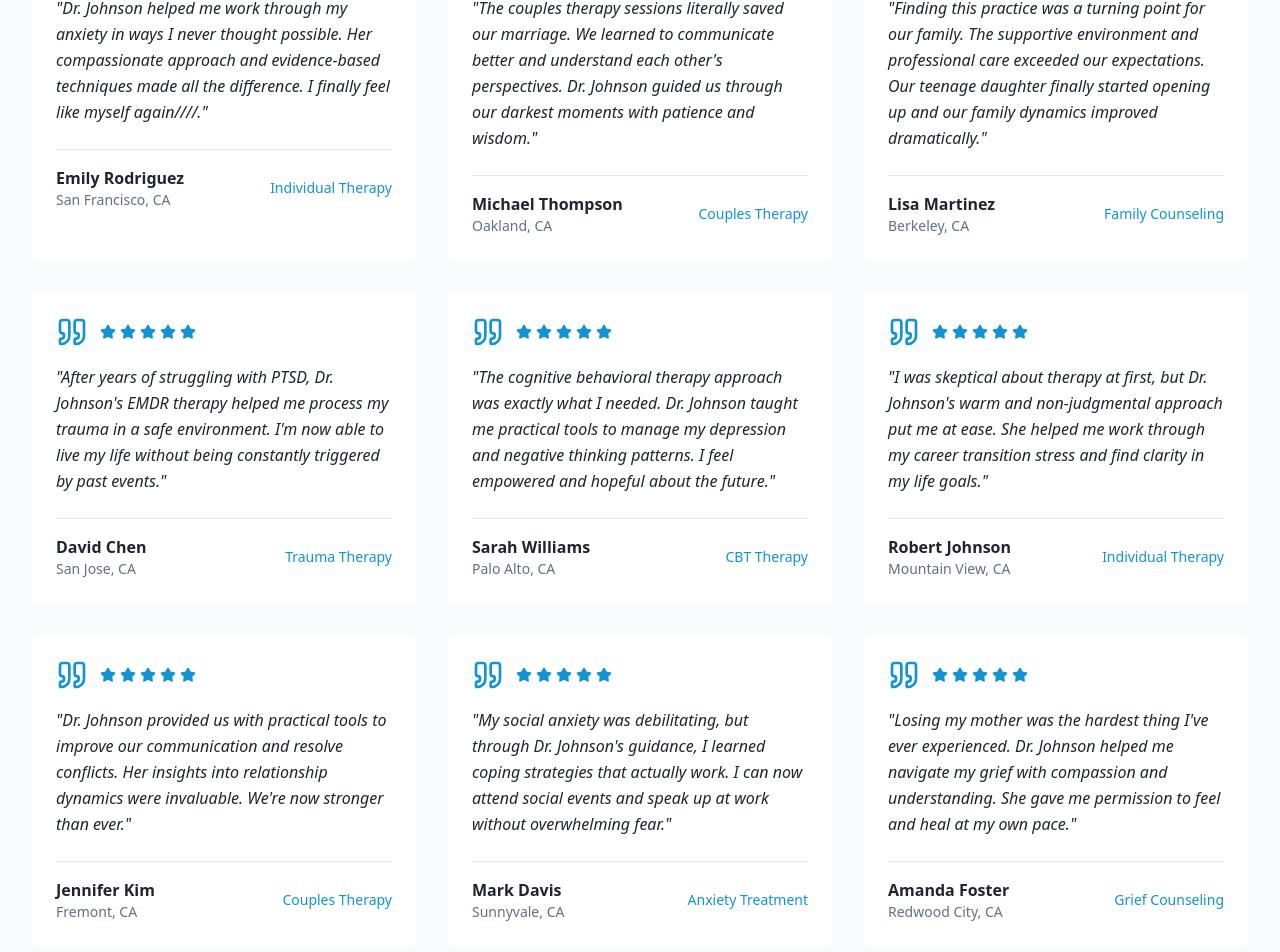
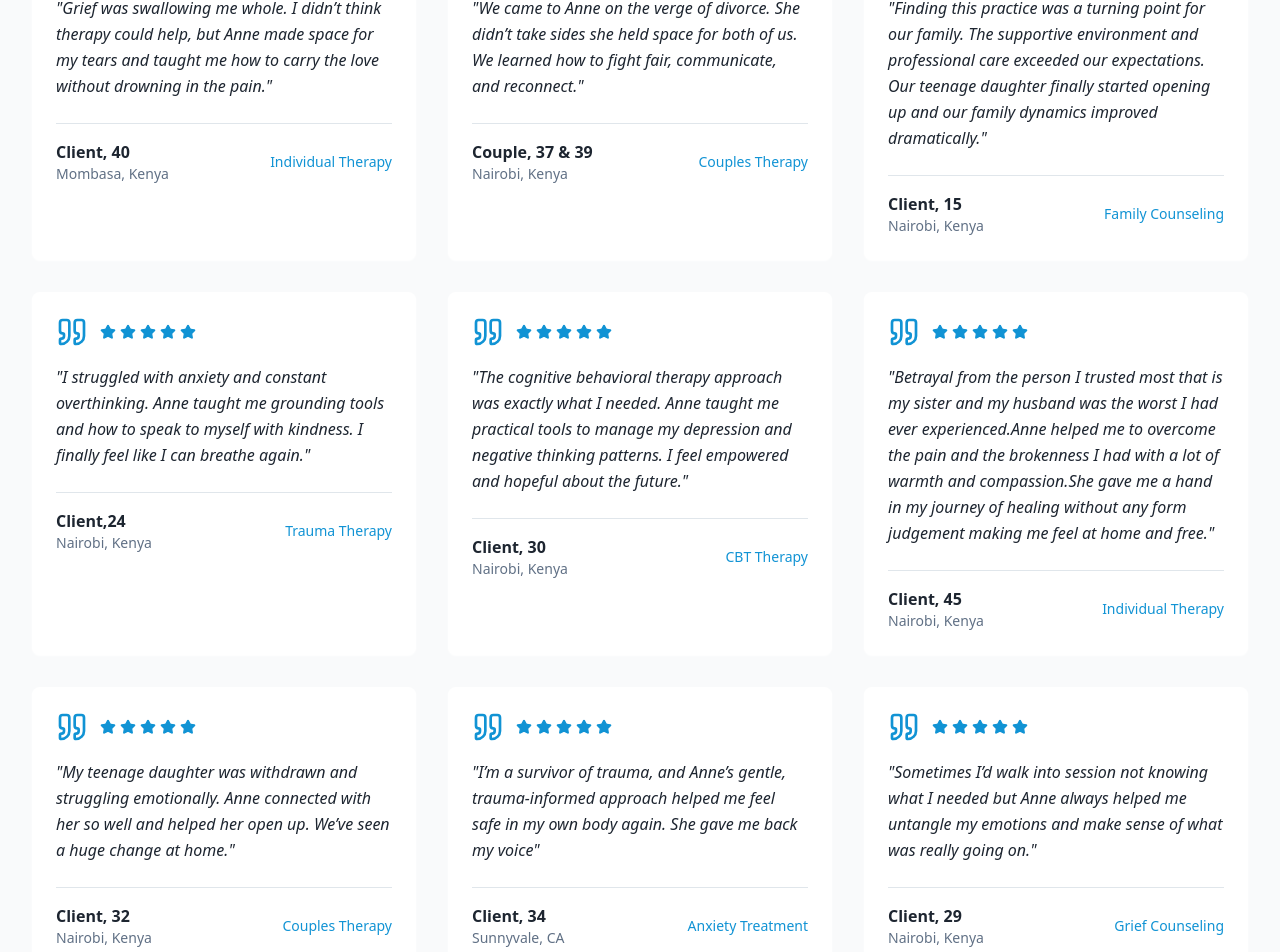
Before and after one commit to kiganyamburu/compassionate-wellbeing-site, a React (Vite) app: page /testimonials in a window 1280 px wide. Shown: the part 774-1726 px from the top of the page. Built offline with nearby package versions, Linux system fonts and the light colour scheme.

Commit message:
fix(testimonials):Adding testimonials

```diff
--- a/src/pages/Testimonials.tsx
+++ b/src/pages/Testimonials.tsx
@@ -6,67 +6,67 @@ import { Star, Quote, Heart, ArrowRight } from "lucide-react";
 const Testimonials = () => {
   const testimonials = [
     {
-      name: "Emily Rodriguez",
+      name: "Client, 40",
       service: "Individual Therapy",
-      text: "Dr. Johnson helped me work through my anxiety in ways I never thought possible. Her compassionate approach and evidence-based techniques made all the difference. I finally feel like myself again////.",
+      text: "Grief was swallowing me whole. I didn’t think therapy could help, but Anne made space for my tears and taught me how to carry the love without drowning in the pain.",
       rating: 5,
-      location: "San Francisco, CA"
+      location: "Mombasa, Kenya"
     },
     {
-      name: "Michael Thompson",
+      name: "Couple, 37 & 39",
       service: "Couples Therapy",
-      text: "The couples therapy sessions literally saved our marriage. We learned to communicate better and understand each other's perspectives. Dr. Johnson guided us through our darkest moments with patience and wisdom.",
+      text: "We came to Anne on the verge of divorce. She didn’t take sides  she held space for both of us. We learned how to fight fair, communicate, and reconnect.",
       rating: 5,
-      location: "Oakland, CA"
+      location: "Nairobi, Kenya"
     },
     {
-      name: "Lisa Martinez",
+      name: "Client, 15",
       service: "Family Counseling",
       text: "Finding this practice was a turning point for our family. The supportive environment and professional care exceeded our expectations. Our teenage daughter finally started opening up and our family dynamics improved dramatically.",
       rating: 5,
-      location: "Berkeley, CA"
+      location: "Nairobi, Kenya"
     },
     {
-      name: "David Chen",
+      name: "Client,24",
       service: "Trauma Therapy",
-      text: "After years of struggling with PTSD, Dr. Johnson's EMDR therapy helped me process my trauma in a safe environment. I'm now able to live my life without being constantly triggered by past events.",
+      text: "I struggled with anxiety and constant overthinking. Anne taught me grounding tools and how to speak to myself with kindness. I finally feel like I can breathe again.",
       rating: 5,
-      location: "San Jose, CA"
+      location: "Nairobi, Kenya"
     },
     {
-      name: "Sarah Williams",
+      name: "Client, 30",
       service: "CBT Therapy",
-      text: "The cognitive behavioral therapy approach was exactly what I needed. Dr. Johnson taught me practical tools to manage my depression and negative thinking patterns. I feel empowered and hopeful about the future.",
+      text: "The cognitive behavioral therapy approach was exactly what I needed. Anne taught me practical tools to manage my depression and negative thinking patterns. I feel empowered and hopeful about the future.",
       rating: 5,
-      location: "Palo Alto, CA"
+      location: "Nairobi, Kenya"
     },
     {
-      name: "Robert Johnson",
+      name: "Client, 45",
       service: "Individual Therapy",
-      text: "I was skeptical about therapy at first, but Dr. Johnson's warm and non-judgmental approach put me at ease. She helped me work through my career transition stress and find clarity in my life goals.",
+      text: "Betrayal from the person I trusted most  that is my sister and my husband was the worst I had ever experienced.Anne helped me to overcome the pain and the brokenness I had with a lot of warmth and compassion.She gave me a hand in my journey of healing without any form judgement making me feel at home and free.",
       rating: 5,
-      location: "Mountain View, CA"
+      location: "Nairobi, Kenya"
     },
     {
-      name: "Jennifer Kim",
+      name: "Client, 32",
       service: "Couples Therapy",
-      text: "Dr. Johnson provided us with practical tools to improve our communication and resolve conflicts. Her insights into relationship dynamics were invaluable. We're now stronger than ever.",
+      text: "My teenage daughter was withdrawn and struggling emotionally. Anne connected with her so well and helped her open up. We’ve seen a huge change at home.",
       rating: 5,
-      location: "Fremont, CA"
+      location: "Nairobi, Kenya"
     },
     {
-      name: "Mark Davis",
+      name: "Client, 34",
       service: "Anxiety Treatment",
-      text: "My social anxiety was debilitating, but through Dr. Johnson's guidance, I learned coping strategies that actually work. I can now attend social events and speak up at work without overwhelming fear.",
+      text: "I’m a survivor of trauma, and Anne’s gentle, trauma-informed approach helped me feel safe in my own body again. She gave me back my voice",
       rating: 5,
       location: "Sunnyvale, CA"
     },
     {
-      name: "Amanda Foster",
+      name: "Client, 29",
       service: "Grief Counseling",
-      text: "Losing my mother was the hardest thing I've ever experienced. Dr. Johnson helped me navigate my grief with compassion and understanding. She gave me permission to feel and heal at my own pace.",
+      text: "Sometimes I’d walk into session not knowing what I needed  but Anne always helped me untangle my emotions and make sense of what was really going on.",
       rating: 5,
-      location: "Redwood City, CA"
+      location: "Nairobi, Kenya"
     }
   ];
 
```
